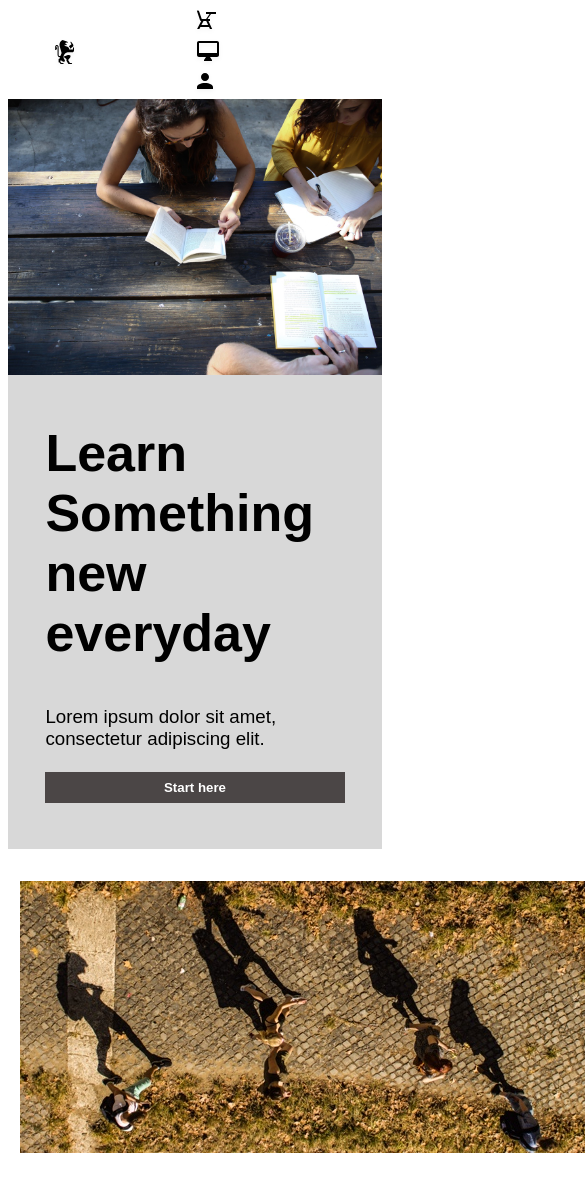
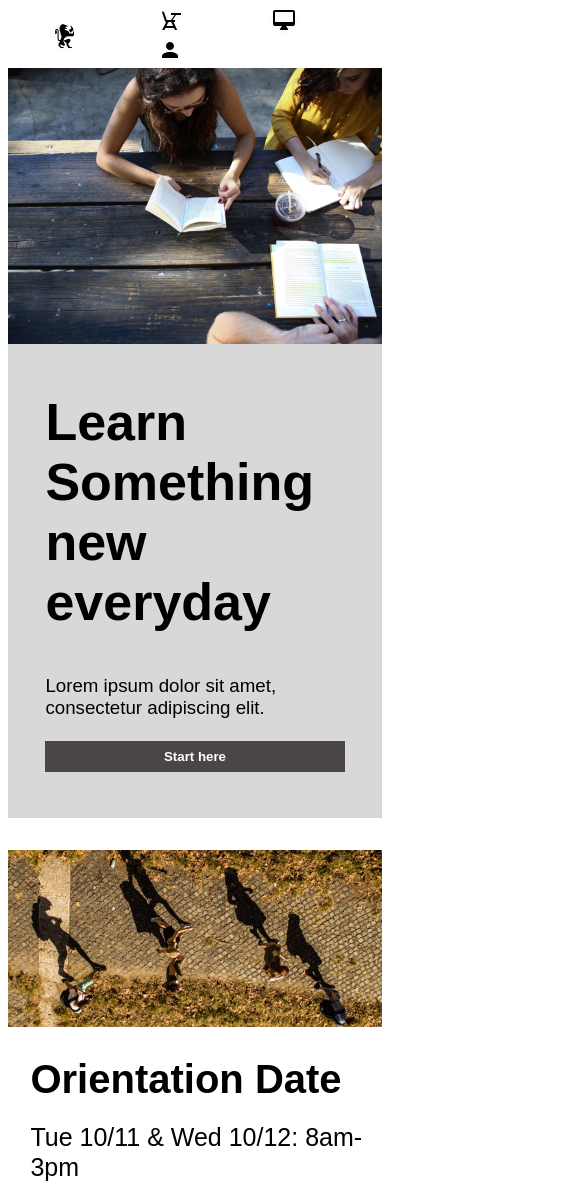
Before and after one commit to brx6995/ColmarAcademy, a plain HTML site: page index.html in a window 390 px wide. Shown: the top 1193 px of the page, 585 px wide, since content can reach past the window. Drawn offline with Linux system fonts and the light colour scheme.

Commit message:
mobile view media query

```diff
--- a/Assets/css/index.css
+++ b/Assets/css/index.css
@@ -76,7 +76,11 @@ h4 {
 	}
 
 }
-
+@media only screen and (max-width: 480px) {
+	.nav-bar-mobile img {
+		margin-left: 80px;
+	}
+}
 /* Banner */
 
 .banner {
@@ -171,7 +175,6 @@ h4 {
 		padding-bottom: 24px;
 	}
 }
-
 /* Information Articles Section */
 
 .informations {
@@ -344,6 +347,12 @@ h4 {
 	.article-content a {
 		font-size: 24px;
 		line-height: .5;
+	}
+}
+@media only screen and (max-width: 480px) {
+	.articles img {
+		width: 100%;
+		padding-left: 0;
 	}
 }
 
```
